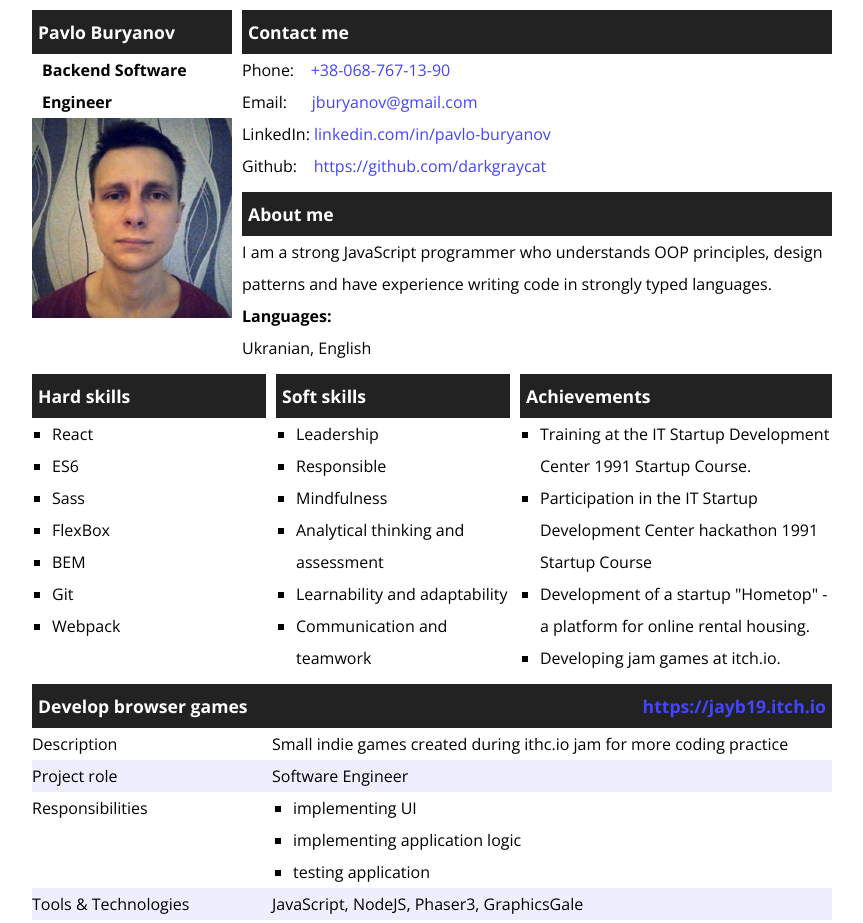
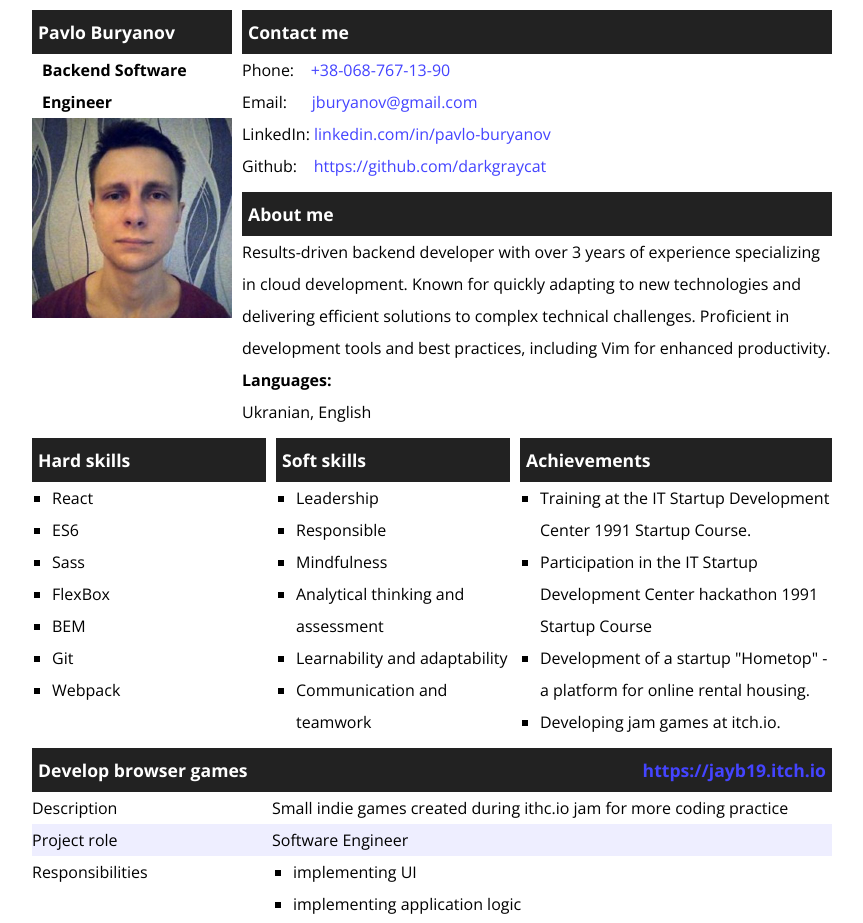
Before and after one commit to darkgraycat/cv, a website: page index.html in a window 1280 px wide. Shown: the top 923 px of the page, without its empty margins (208-1071 px from the left). Drawn offline with nearby package versions, Linux system fonts and the light colour scheme.

Commit message:
: about me section

```diff
--- a/index.html
+++ b/index.html
@@ -24,11 +24,15 @@
                     <p>Phone: &nbsp;&nbsp;&nbsp;<a href="tel:+380687671390">+38-068-767-13-90</a></p>
                     <p>Email: &nbsp;&nbsp;&nbsp;&nbsp;&nbsp;<a href="mailto:jburyanov@gmail.com">jburyanov@gmail.com</a></p>
                     <p>LinkedIn: <a href="https://linkedin.com/in/pavlo-buryanov">linkedin.com/in/pavlo-buryanov</a></p>
-        <p>Github: &nbsp;&nbsp;&nbsp;<a href="https://github.com/darkgraycat">https://github.com/darkgraycat</a></p>
+                    <p>Github: &nbsp;&nbsp;&nbsp;<a href="https://github.com/darkgraycat">https://github.com/darkgraycat</a>
+                    </p>
                     <div class="header__title title">About me</div>
                     <p>
-          I am a strong JavaScript programmer who understands OOP principles, design patterns and have experience
-          writing code in strongly typed languages.
+                        Results-driven backend developer with over 3 years of experience specializing in cloud development.
+                        Known for quickly adapting to new technologies and delivering efficient solutions to complex
+                        technical challenges.
+                        Proficient in development tools and best practices, including Vim for enhanced
+                        productivity.
                     </p>
                     <p>
                         <b>Languages:</b><br> Ukranian, English
```
Lines whose indentation alone changed are shown as unchanged.
